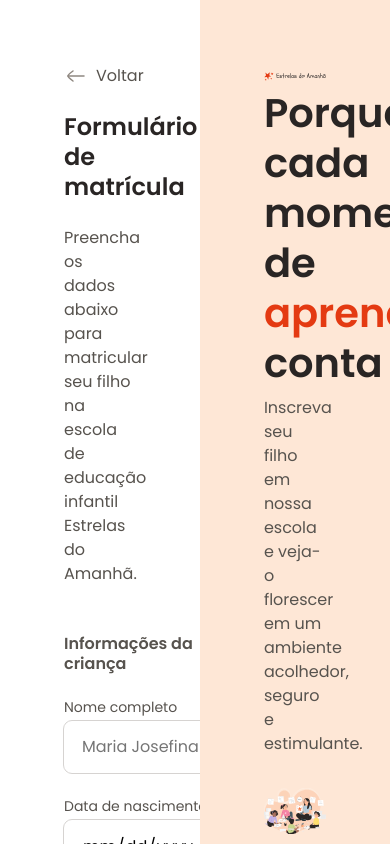
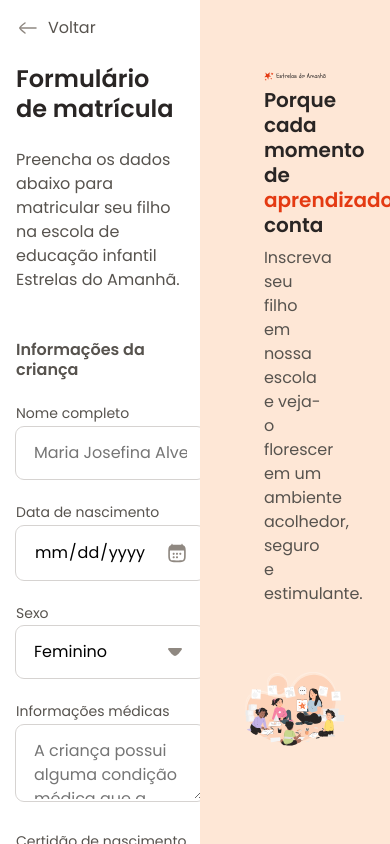
Before and after one commit to sailegomes/Projeto-Formulario-de-Matricula, a plain HTML site: page index.html in a window 390 px wide. Drawn offline with Linux system fonts and the light colour scheme.

Commit message:
Consertado responsividade para tablets

```diff
--- a/styles/layout.css
+++ b/styles/layout.css
@@ -55,3 +55,32 @@ aside {
         margin-top: 2rem;
     }
 }
+
+
+/* RESPONSIVIDADE TABLETS */
+/* TABLETS */
+@media (max-width: 586px) {
+    .aside-container {
+    max-width: 31rem;
+
+    & h2 {
+        font: 600 1.25rem/1.25 var(--font-family);
+        margin-bottom: 0.5rem;
+
+        & span {
+            color: var(--text-highlight);
+        }
+    }
+/* com esta forma de escrita, consigo selecionar um filho direto da tag pai */
+    > img {
+        height: auto;
+        margin-top: 5rem;
+        scale: 160%;
+    }
+}
+
+main {
+    overflow: auto;
+    padding: 1rem;
+}
+}
```
